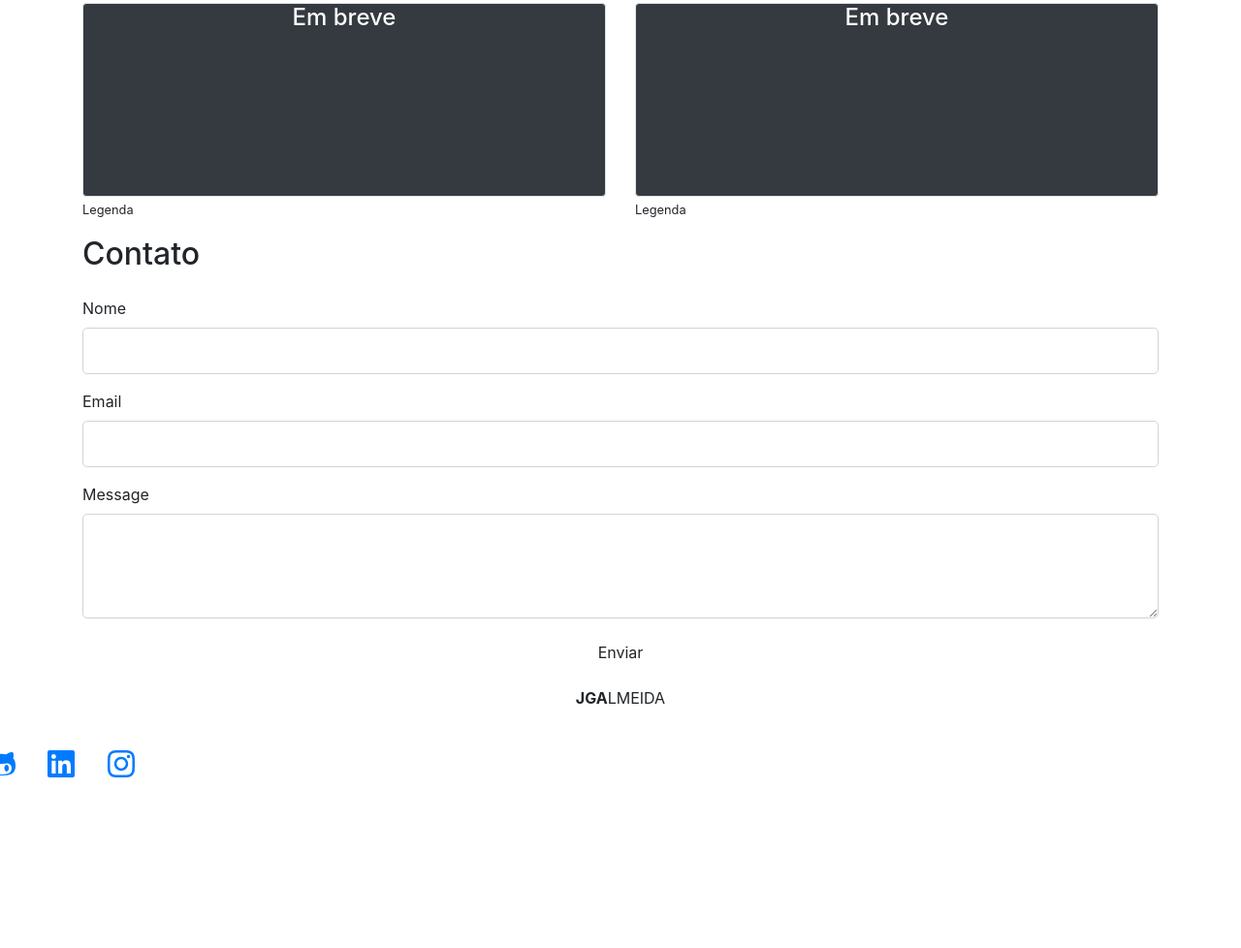
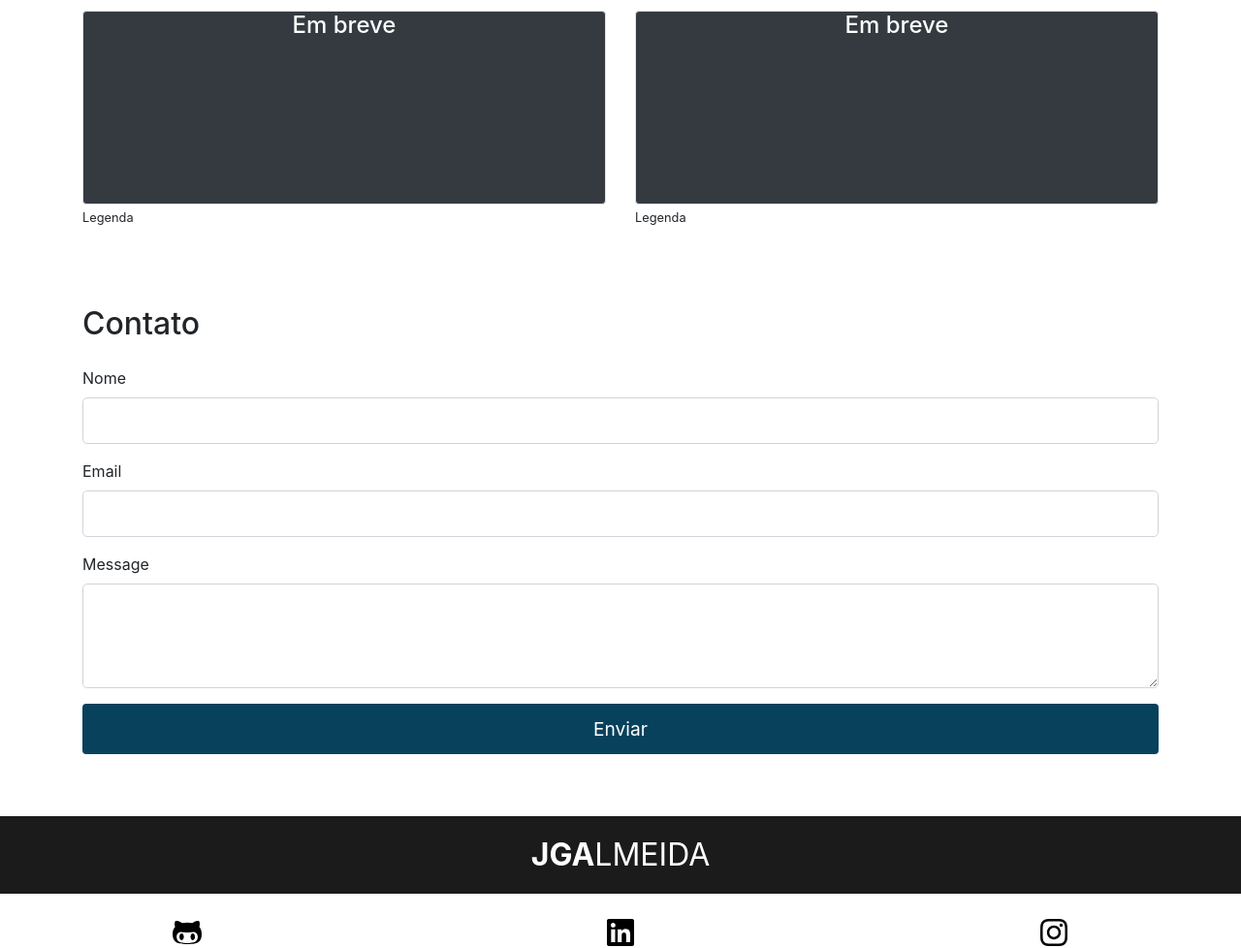
Before and after one commit to jgalmeida93/Gatsby-Portfolio-New, a Gatsby site: page / in a window 1280 px wide. Shown: the part 1674-2652 px from the top of the page at 97% size. Before the commit the page ends 2502 px from the top, so only its background shows below. Built offline with nearby package versions, Linux system fonts and the light colour scheme; Gatsby itself is replaced by a stand-in of ours.

Commit message:
:lipstick: Edita estilos

```diff
--- a/src/styles/style.scss
+++ b/src/styles/style.scss
@@ -58,10 +58,51 @@ header {
 
 .trabalhos {
     height: 200px;
-    .trabalhos-texto {
-        text-align: center;
-        color: white;
-        margin-top: auto;
-        margin-bottom: auto;
-    }
 }
+
+.trabalhos-texto {
+    text-align: center;
+    color: white;
+}
+
+.contato {
+    margin-top: 4rem;
+    margin-bottom: 4rem;
+}
+
+.footer {
+    height: 100px;
+    width: 100%;
+    background-color: #1b1b1b;
+}
+
+.logo-footer {
+    color: white;
+    font-size: 2rem;
+}
+
+.white-row {
+    height: 50px;
+    width: 100%;
+    background-color: #fff;
+}
+
+.social-footer {
+    text-decoration: none;
+    color: black;
+}
+
+.social-footer:hover {
+    color: #08415C;
+}
+
+.btn-main {
+    background-color: #08415C;
+    color: white;
+    line-height: 2em;
+    font-size: 1.2em;
+}
+.btn-main:hover {
+    background-color: rgb(6, 46, 65);
+    color: white;
+}
```
